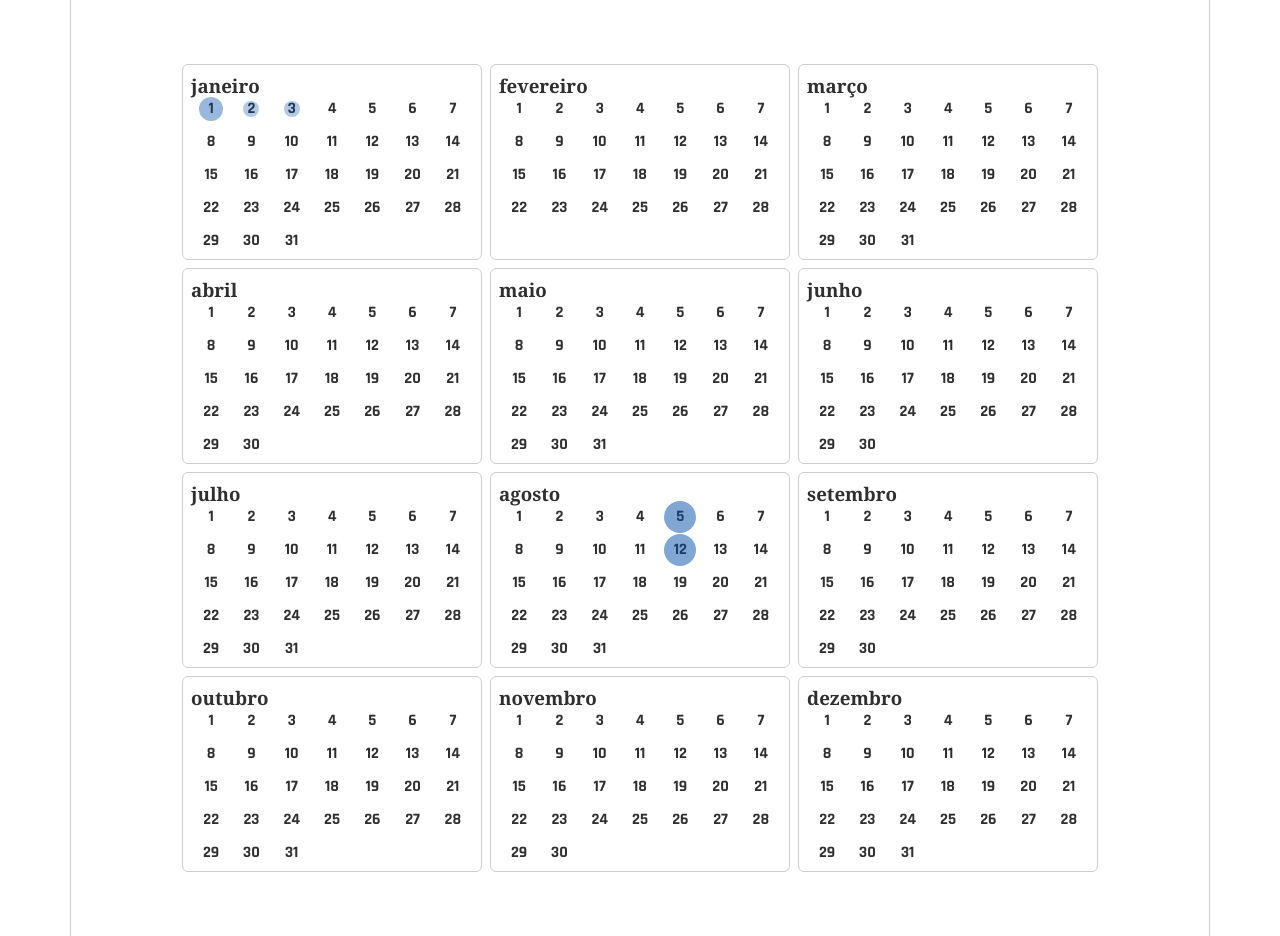
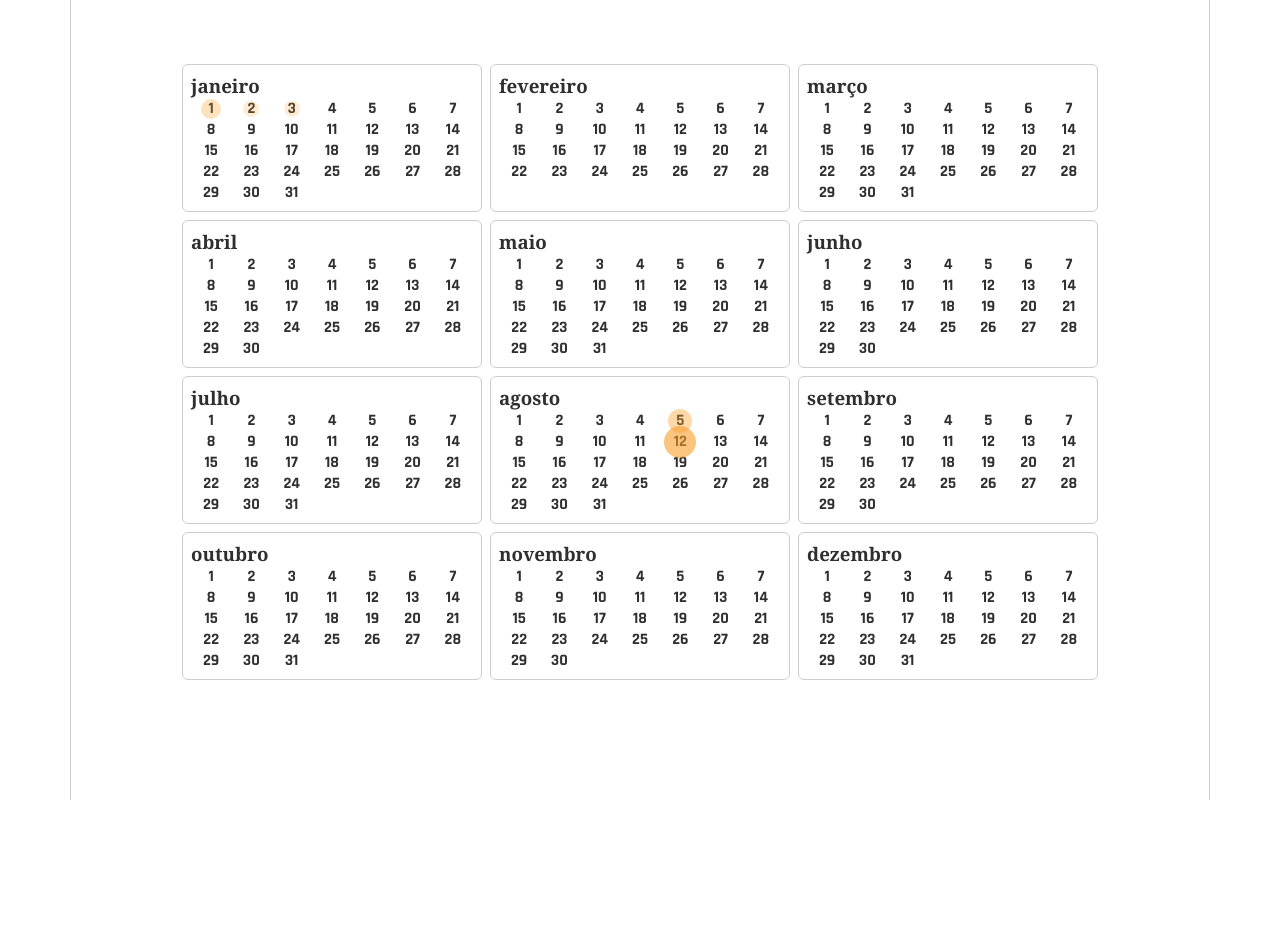
Before and after one commit to victormedeiros1/clients-birthday, a Vue app: page / in a window 1280 px wide. After the commit the page ends 800 px from the top, so only its background shows below. Built offline with nearby package versions, Linux system fonts and the light colour scheme.

Commit message:
feat: component Tooltip and separte Day in a component

```diff
--- a/src/components/Calendar/Calendar/Calendar.vue
+++ b/src/components/Calendar/Calendar/Calendar.vue
@@ -3,13 +3,11 @@
         <div class="month" v-for="{ id, name, days } in calendar" :key="id">
             <h3 class="month__name">{{ name }}</h3>
             <div class="month__grid">
-                <span class="month__day" v-for="({ birthdays, number }) in days" :key="number">
-                    {{ number }}
-                    <Indicator
-                        v-if="haveBirthdayInThisDay(birthdays)"
-                        :intensity="birthdays.length"
-                     />
-                </span>
+                <Day
+                    class="day"
+                    v-for="({ birthdays, number }) in days" :key="number"
+                    :birthdays="birthdays" :number="number"
+                />
             </div>
         </div>
     </div>
@@ -17,8 +15,8 @@
 
 <script setup lang="ts">
 import { Month } from '@/types/Calendar';
-import { Customer, CustomerName } from '@/types/Customers';
-import { Indicator } from "@/components/Calendar";
+import { Customer } from '@/types/Customers';
+import { Day } from '@/components/Calendar'
 import { onMounted, ref } from 'vue';
 
 import useUtils from '@/utils/useUtils'
@@ -73,6 +71,16 @@ const { getDay, getMonth } = useUtils()
         },
         {
             id: 9,
+            name: 'Haaland',
+            birthday: '12/08/2004'
+        },
+        {
+            id: 10,
+            name: 'Bellingham',
+            birthday: '12/08/2004'
+        },
+        {
+            id: 11,
             name: 'João Gomes',
             birthday: '01/01/1988'
         }
@@ -165,9 +173,6 @@ const { getDay, getMonth } = useUtils()
         }
     ])
 
-    const haveBirthdayInThisDay = (birthdays: CustomerName[]) => {
-        return birthdays.length > 0
-    }
 
     function fillCalendarWithBirthdays (month: Month, customers: Customer[]) {
         // TODO
@@ -231,16 +236,6 @@ const { getDay, getMonth } = useUtils()
         &__grid {
             display: grid;
             grid-template-columns: repeat(7, 1fr);
-            gap: $g-12 0;
-        }
-
-        &__day {
-            position: relative;
-            display: flex;
-            justify-content: center;
-            align-items: center;
-            font-size: $fs-16;
-            font-weight: bold;
         }
     }
 </style>
--- /dev/null
+++ b/src/components/Calendar/Day/Day.vue
@@ -0,0 +1,51 @@
+<template>
+    <div class="day">
+        <Indicator
+            v-if="haveBirthdayInThisDay"
+            :birthdays="birthdays"
+            @mouseenter="toggleTooltip"
+            @mouseleave="toggleTooltip"
+        >
+            <Tooltip
+                v-if="isHidden"
+                :birthdays="birthdays"
+            />
+        </Indicator>
+        {{ number }}
+    </div>
+</template>
+
+<script setup lang="ts">
+    import { CustomerName } from '@/types/Customers';
+    import { Indicator } from "@/components/Calendar"
+    import { Tooltip } from "@/components/Calendar"
+    import { computed, ref } from 'vue';
+
+    interface Props {
+        birthdays: CustomerName[]
+        number: number
+    }
+
+    const props = defineProps<Props>()
+
+    const isHidden = ref<boolean>(false)
+
+    const toggleTooltip = (): void => {
+        isHidden.value = !isHidden.value
+    }
+
+    const haveBirthdayInThisDay = computed(() => {
+        return props.birthdays.length > 0
+    })
+</script>
+
+<style scoped lang="scss">
+    .day {
+        position: relative;
+        display: flex;
+        justify-content: center;
+        align-items: center;
+        font-size: $fs-16;
+        font-weight: bold;
+    }
+</style>
--- a/src/components/Calendar/Indicator/Indicator.vue
+++ b/src/components/Calendar/Indicator/Indicator.vue
@@ -1,13 +1,20 @@
 <template>
-    <span :class="`indicator indicator--${intensity}`"></span>
+    <div :class="`indicator indicator--${intensity}`"><slot /></div>
 </template>
 
 <script setup lang="ts">
+    import { CustomerName } from "@/types/Customers";
+    import { computed } from "vue"
+
     interface Props {
-        intensity: number
+        birthdays: CustomerName[]
     }
 
-    defineProps<Props>()
+    const props = defineProps<Props>()
+
+    const intensity = computed(() => {
+        return props.birthdays.length
+    })
 </script>
 
 <style scoped lang="scss">
@@ -19,41 +26,32 @@
         border-radius: 50%;
         background-color: $blue;
         opacity: 1;
+        z-index: $layer-1;
 
         &--1 {
             width: 1rem;
             height: 1rem;
-            opacity: 0.3;
+            background-color: $orange-op-02;
         }
         &--2 {
             width: 1.25rem;
             height: 1.25rem;
-            opacity: 0.35;
+            background-color: $orange-op-03;
         }
-        &--2 {
+        &--3 {
             width: 1.5rem;
             height: 1.5rem;
-            opacity: 0.4;
+            background-color: $orange-op-04;
         }
-        &--3 {
+        &--4 {
             width: 1.75rem;
             height: 1.75rem;
-            opacity: 0.45;
+            background-color: $orange-op-05;
         }
-        &--3 {
+        &--5 {
             width: 2rem;
             height: 2rem;
-            opacity: 0.5;
-        }
-        &--4 {
-            width: 2.25rem;
-            height: 2.25rem;
-            opacity: 0.55;
-        }
-        &--4 {
-            width: 2.5rem;
-            height: 2.5rem;
-            opacity: 0.6;
+            background-color: $orange-op-06;
         }
     }
 </style>
--- /dev/null
+++ b/src/components/Calendar/Tooltip/Tooltip.vue
@@ -0,0 +1,47 @@
+<template>
+    <div class="tooltip">
+        <ul class="tooltip__list">
+            <li class="tooltip__item"
+                v-for="{ name } in birthdays" :key="name">
+                {{ name }}
+            </li>
+        </ul>
+    </div>
+</template>
+
+<script setup lang="ts">
+    import { CustomerName } from '@/types/Customers';
+
+    interface Props {
+        birthdays: CustomerName[]
+    }
+
+    defineProps<Props>()
+</script>
+
+<style scoped lang="scss">
+    .tooltip {
+        position: absolute;
+        bottom: 100%;
+        left: 0;
+        background-color: $orange-op-08;
+        backdrop-filter: blur(5px);
+        border-radius: 8px;
+        width: fit-content;
+        display: block;
+        z-index: $layer-tooltip;
+        padding: $p-8;
+
+        &__list {
+            list-style: none;
+            padding: 0;
+            margin: 0;
+        }
+
+        &__item {
+            white-space: nowrap;
+            color: $dark;
+            padding: $p-4;
+        }
+    }
+</style>
--- a/src/components/Calendar/index.ts
+++ b/src/components/Calendar/index.ts
@@ -1,7 +1,11 @@
 import Calendar from "./Calendar/Calendar.vue"
 import Indicator from "./Indicator/Indicator.vue"
+import Tooltip from "./Tooltip/Tooltip.vue"
+import Day from "./Day/Day.vue"
 
 export {
     Calendar,
-    Indicator
+    Indicator,
+    Tooltip,
+    Day
 }
--- /dev/null
+++ b/src/styles/_layers.scss
@@ -0,0 +1,3 @@
+$layer-default: 0;
+$layer-1: 1;
+$layer-tooltip: 2;
--- a/src/styles/_main.scss
+++ b/src/styles/_main.scss
@@ -2,3 +2,4 @@
 @import "./spaces";
 @import "./typography";
 @import "./global";
+@import "./layers"
--- a/src/styles/_palette.scss
+++ b/src/styles/_palette.scss
@@ -3,4 +3,11 @@ $light: #eeece9;
 $gray: #cecece;
 $blue: #014ea8;
 $red: #dd353a;
+
 $orange: #f99e29;
+$orange-op-02: #f99e2933;
+$orange-op-03: #f99e294d;
+$orange-op-04: #f99e2966;
+$orange-op-05: #f99e2980;
+$orange-op-06: #f99e2999;
+$orange-op-08: #f99e2999;
```
